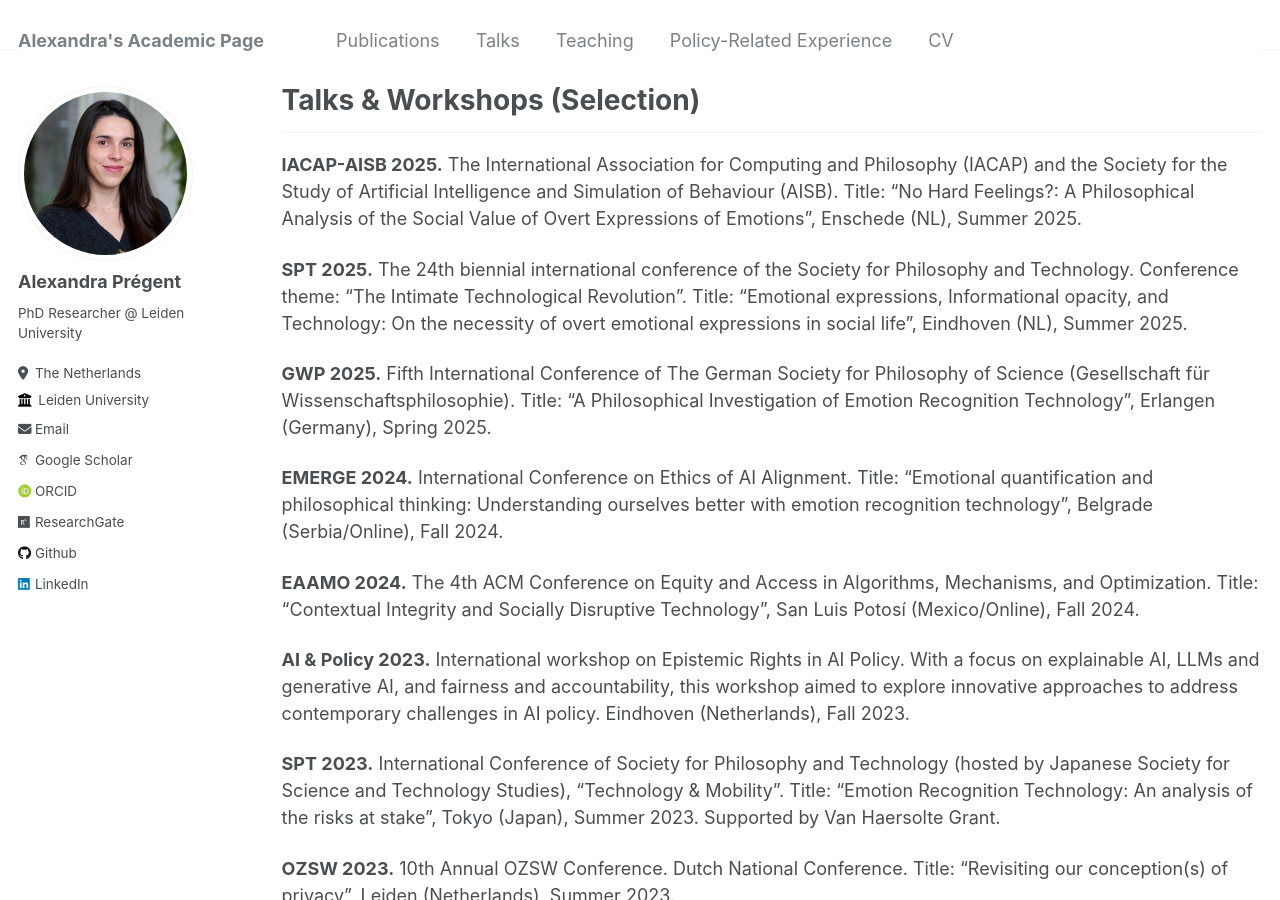
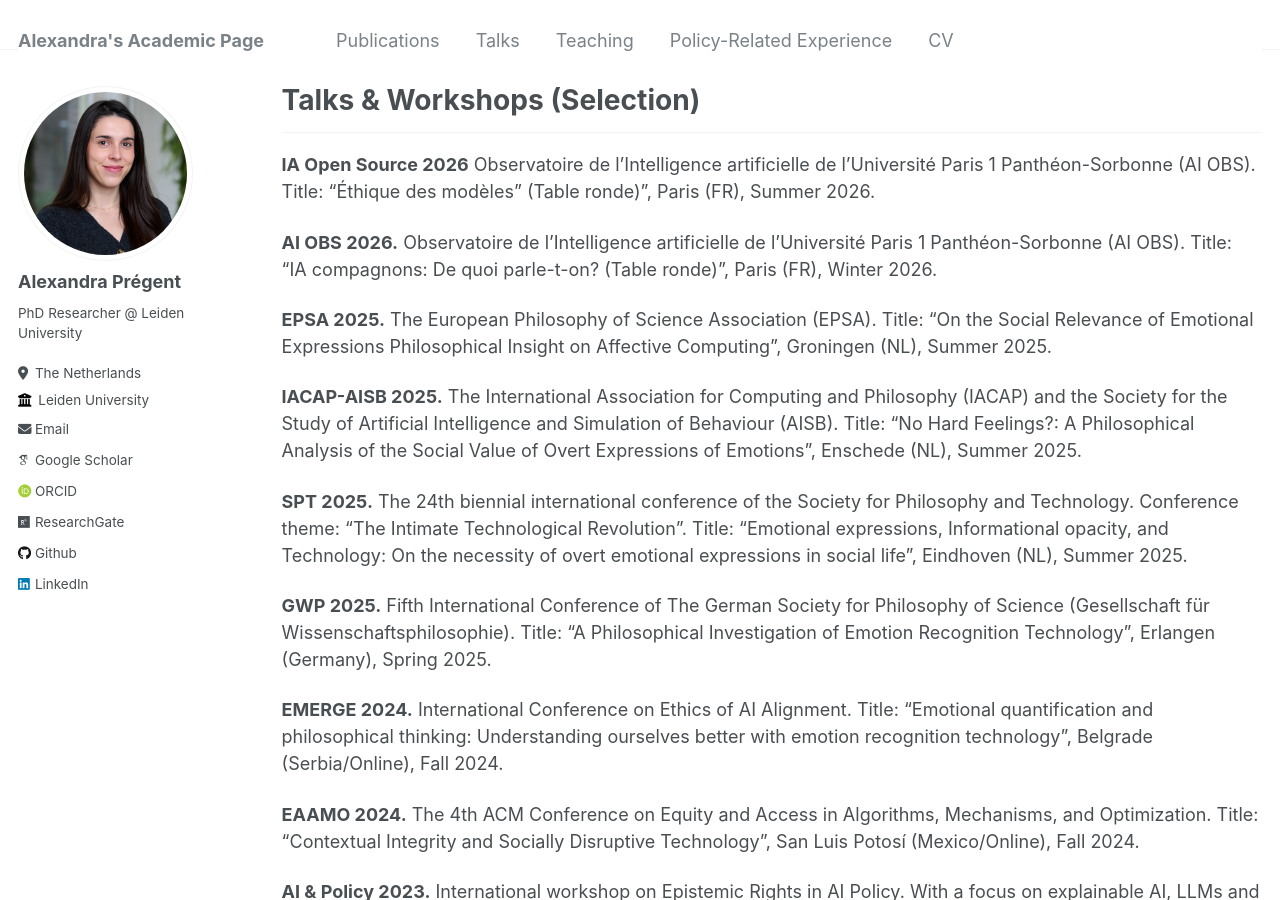
Before and after one commit to AlexandraPregent/AlexandraPregent.github.io, a Jekyll site: the page built from _pages/talks.md, in a window 1280 px wide and 900 px high. Built offline with Jekyll 4.4.1, drawn with Linux system fonts in a browser that asks for light colours; some web fonts are replaced.

Commit message:
Update talks.md

```diff
--- a/_pages/talks.md
+++ b/_pages/talks.md
@@ -5,6 +5,15 @@ permalink: /talks/
 author_profile: true
 ---
 ****
+**IA Open Source 2026** Observatoire de l’Intelligence artificielle de l’Université Paris 1 Panthéon-Sorbonne (AI OBS).
+Title: "Éthique des modèles" (Table ronde)", Paris (FR), Summer 2026.
+
+**AI OBS 2026.** Observatoire de l’Intelligence artificielle de l’Université Paris 1 Panthéon-Sorbonne (AI OBS).
+Title: "IA compagnons: De quoi parle-t-on? (Table ronde)", Paris (FR), Winter 2026.
+
+**EPSA 2025.** The European Philosophy of Science Association (EPSA). Title: "On the Social Relevance of
+Emotional Expressions Philosophical Insight on Affective Computing", Groningen (NL), Summer 2025.
+
 **IACAP-AISB 2025.** The International Association for Computing and Philosophy (IACAP) and the Society for the Study of Artificial Intelligence and Simulation of Behaviour (AISB). Title: "No Hard Feelings?: A Philosophical Analysis of the Social Value of Overt Expressions of Emotions", Enschede (NL), Summer 2025.
 
 **SPT 2025.** The 24th biennial international conference of the Society for Philosophy and Technology. Conference theme: “The Intimate Technological Revolution”. Title: "Emotional expressions, Informational opacity, and Technology: On the necessity of overt emotional expressions in social life", Eindhoven (NL), Summer 2025.
```
